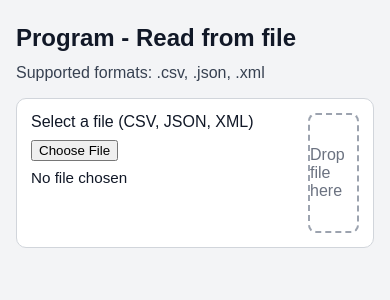
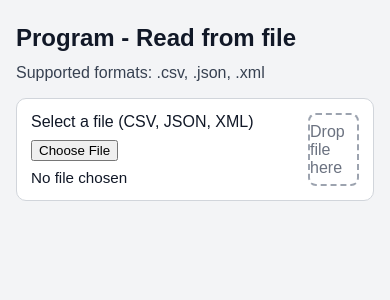
Before and after one commit to MariusZebrauskas/file-reader, a PHP site: page / in a window 390 px wide. Shown: the top 300 px of the page. Run offline with PHP 8.4, Linux system fonts and the light colour scheme.

Commit message:
styles - added media query, removed redundant style

```diff
--- a/styles.css
+++ b/styles.css
@@ -38,8 +38,6 @@ label {
   margin-bottom: 9px;
 }
 .drop-area {
-  position: relative;
-  min-height: 120px;
   margin: 14px 14px 14px 0;
   border: 2px dashed #9ca3af;
   border-radius: 8px;
@@ -47,6 +45,9 @@ label {
   justify-content: center;
   align-items: center;
   color: #6b7280;
+  @media (min-width: 768px) {
+    min-height: 100px;
+  }
 }
 
 .file-input-area {
@@ -55,7 +56,6 @@ label {
 
 .file-picker {
   display: flex;
-  align-items: center;
   flex-wrap: wrap;
   gap: 8px;
 }
```
